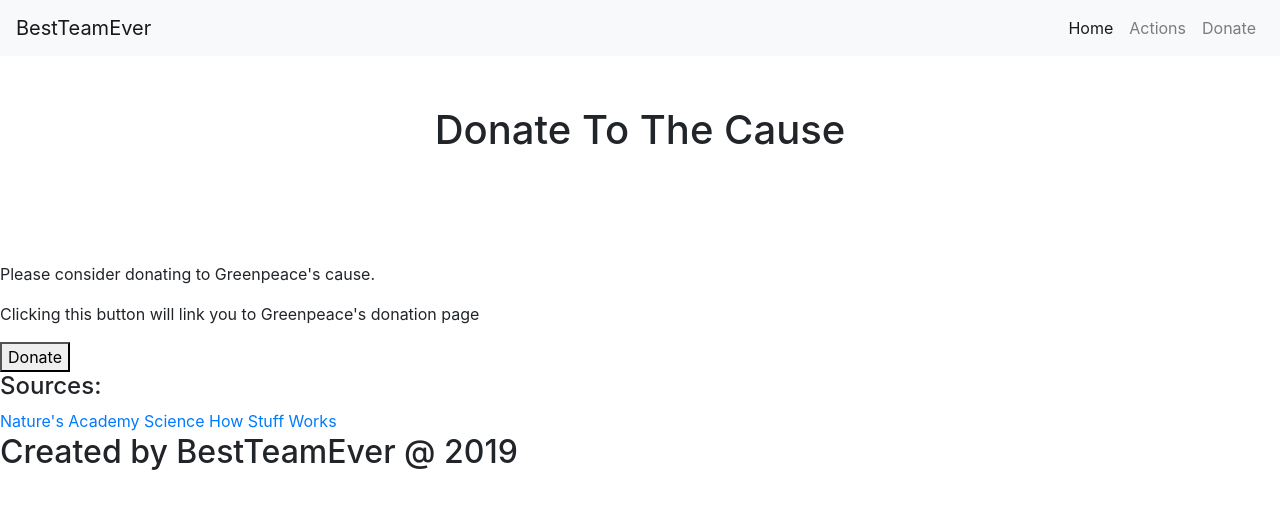
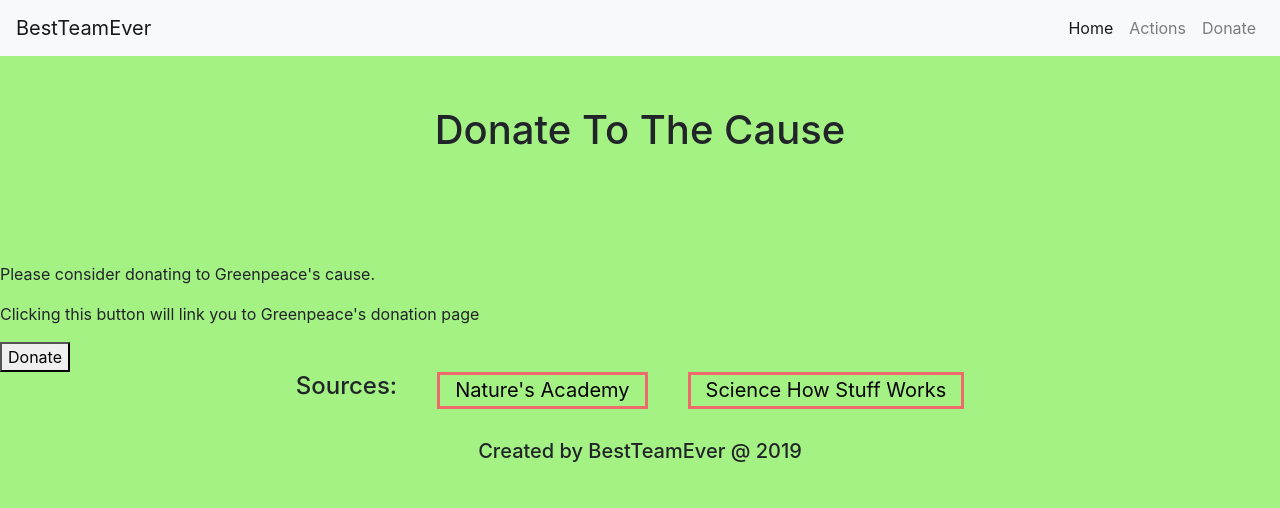
Before and after one commit to theartfuldodger1/bestteamever, a plain HTML site: page donate.html in a window 1280 px wide. Drawn offline with nearby package versions, Linux system fonts and the light colour scheme.

Commit message:
colorsgit add .

```diff
--- a/donate.html
+++ b/donate.html
@@ -10,7 +10,7 @@
         <script src="https://stackpath.bootstrapcdn.com/bootstrap/4.1.3/js/bootstrap.min.js" integrity="sha384-ChfqqxuZUCnJSK3+MXmPNIyE6ZbWh2IMqE241rYiqJxyMiZ6OW/JmZQ5stwEULTy" crossorigin="anonymous"></script>
     </head>
 
-    <body>
+    <body style="background-color:#A5F284;">
         <nav class="navbar navbar-expand-lg navbar-light bg-light">
             <a class="navbar-brand" href="#">BestTeamEver</a>
             <button class="navbar-toggler" type="button" data-toggle="collapse" data-target="#navbarNavAltMarkup" aria-controls="navbarNavAltMarkup" aria-expanded="false" aria-label="Toggle navigation">
@@ -37,10 +37,12 @@
 
 
     <!-- Footer -->
-    <footer>
-        <h4 class="footerSources">Sources: </h4>
-        <a class="sourceOne" href="https://www.naturesacademy.org/educator-resources/the-importance-of-taking-care-of-the-environment/" target="_blank">Nature's Academy</a>
-        <a class="sourceTwo" href="https://science.howstuffworks.com/environmental/green-science/save-earth-top-ten1.html" target="_blank">Science How Stuff Works</a>
-        <h2>Created by BestTeamEver @ 2019</h2>
+    <footer class="footer">
+        <div class="sourceContainer">
+            <h4 class="footerSources">Sources:</h4>
+            <a class="sources" href="https://www.naturesacademy.org/educator-resources/the-importance-of-taking-care-of-the-environment/" target="_blank">Nature's Academy</a>
+            <a class="sources" href="https://science.howstuffworks.com/environmental/green-science/save-earth-top-ten1.html" target="_blank">Science How Stuff Works</a>
+        </div>
+        <h2 class="copyright">Created by BestTeamEver @ 2019</h2>
     </footer>
 </html>
```
Also changed, not shown: actions.html (+8 -6 lines).
